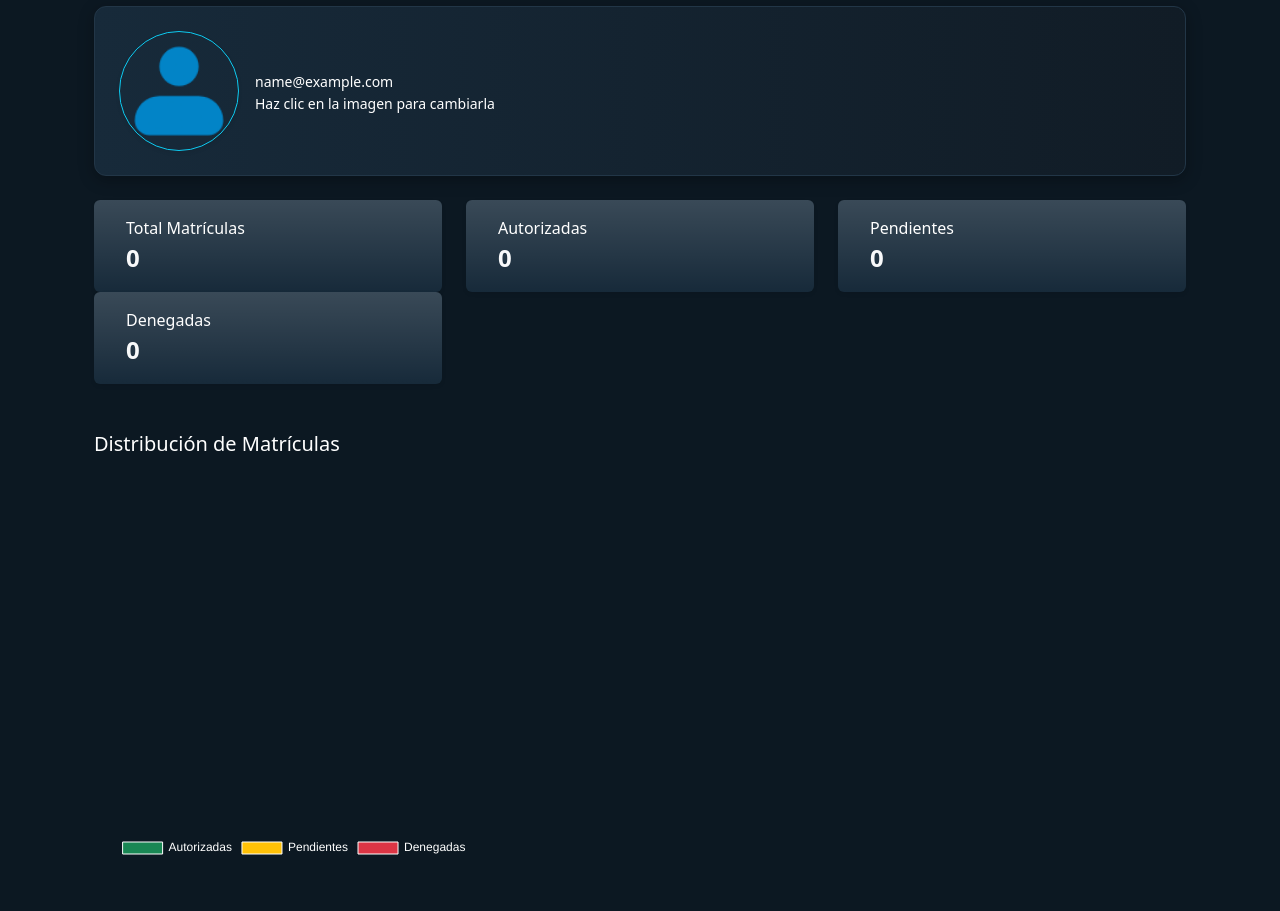
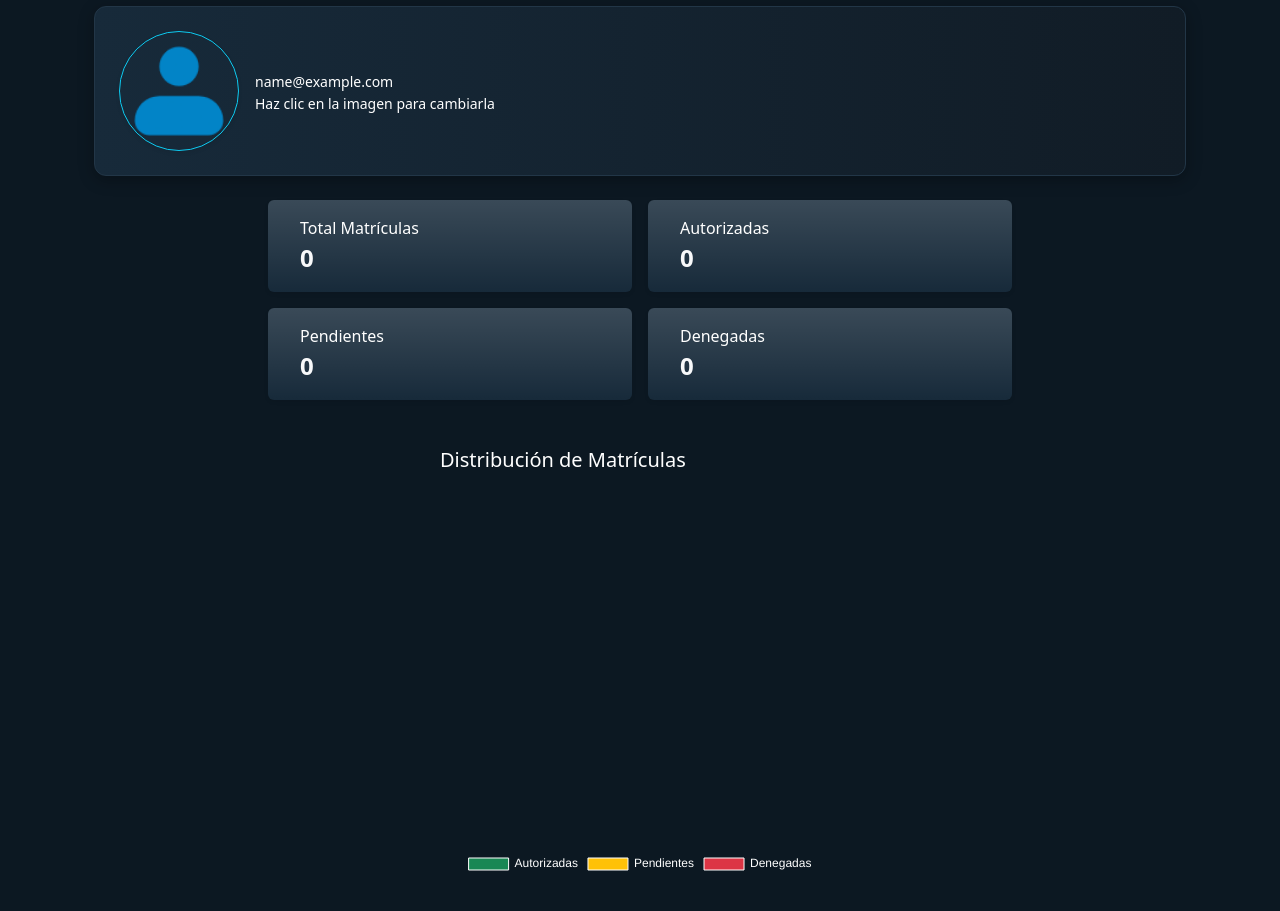
Before and after one commit to danielsm107/control-acceso-matriculas, a Flask app: page / in a window 1280 px wide. Shown: the part 143-1054 px from the top of the page. Run offline with Flask 3, Linux system fonts and the light colour scheme; the visitor is signed in with stand-in values (Sample User, id 1); data that the repository does not hold is empty; some libraries are stand-ins or nearby versions.

```diff
--- a/backend/templates/index.html
+++ b/backend/templates/index.html
@@ -30,7 +30,7 @@
   {% endif %}
 
   <!-- Tarjetas resumen -->
-  <div class="row text-white mb-5">
+  <div class="d-flex flex-wrap gap-3 text-white mb-5 justify-content-center">
     <div class="col-md-4">
       <div class="card resumen-card bg-gradient border-0 shadow-sm p-3 d-flex flex-row align-items-center gap-3">
         <div class="icon-wrapper bg-primary">
@@ -83,7 +83,7 @@
         </div>
       </div>
     </div>
-  </div
+  </div>
 
 
 <div class="chart-container mx-auto mb-5">
```
